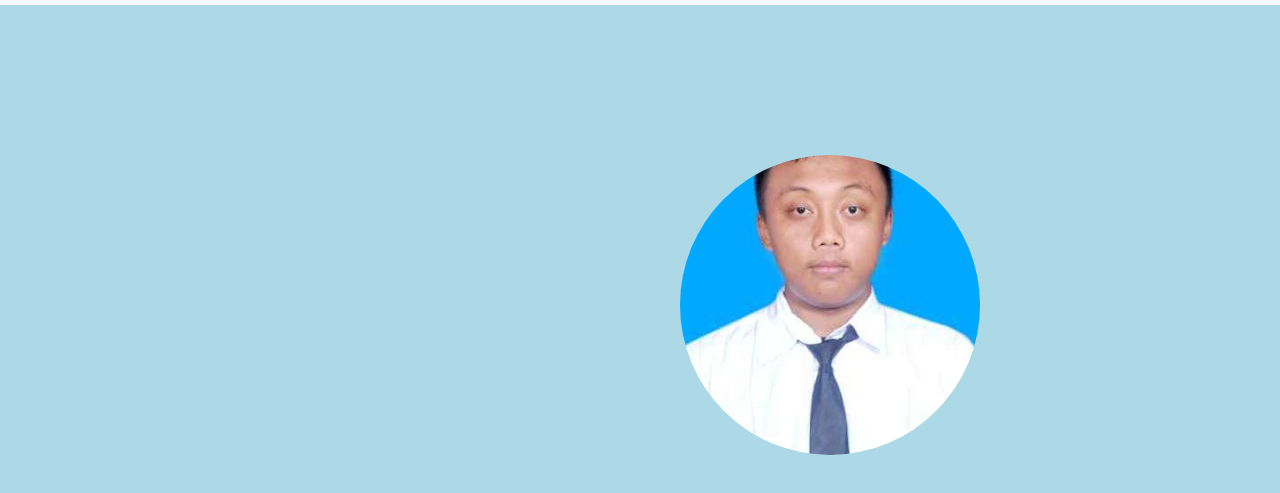
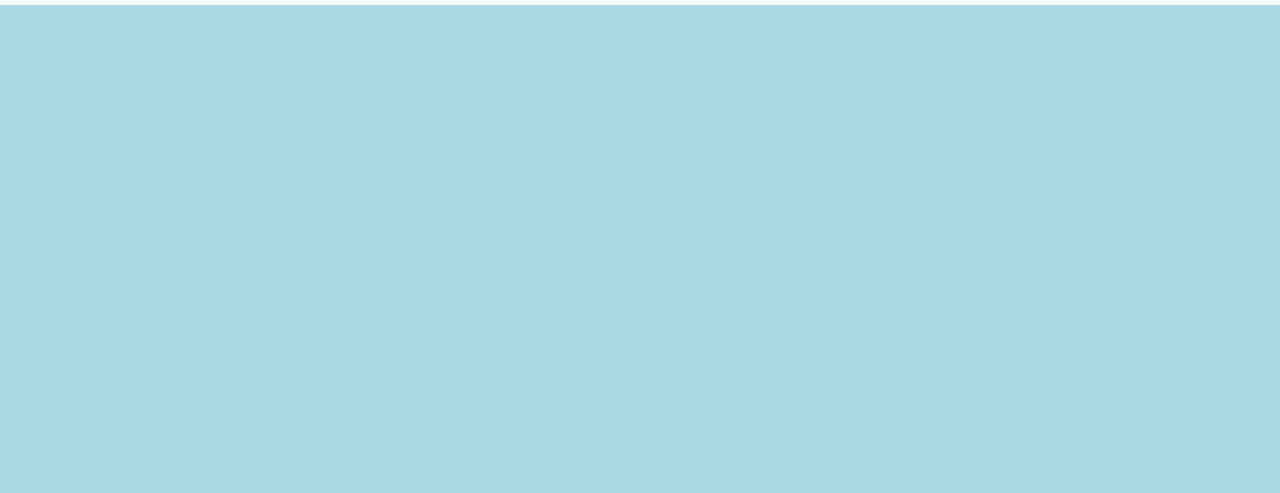
Before and after one commit to yudhop/my-profile, a plain HTML site: page index.html in a window 1280 px wide. Shown: the part 51-544 px from the top of the page. Drawn offline with nearby package versions, Linux system fonts and the light colour scheme.

Commit message:
index.html: Remove profile picture
Signed-off-by: Yudho Patrianto <yudhopatrianto@students.amikom.ac.id>

```diff
--- a/index.html
+++ b/index.html
@@ -95,13 +95,6 @@
 			</ul>
 		</div>
 	</nav>
-
-	<div class="img_container">
-		<img src="resources/images/YUDHO_PATRIANTO.jpg" class="img_conf">
-		<div class="text_above_img">
-			<!-- kode -->
-		</div>
-	</div>
 	<script src="https://cdn.jsdelivr.net/npm/bootstrap@5.3.3/dist/js/bootstrap.bundle.min.js" integrity="sha384-YvpcrYf0tY3lHB60NNkmXc5s9fDVZLESaAA55NDzOxhy9GkcIdslK1eN7N6jIeHz" crossorigin="anonymous"></script>
 </body>
 </html>
```
